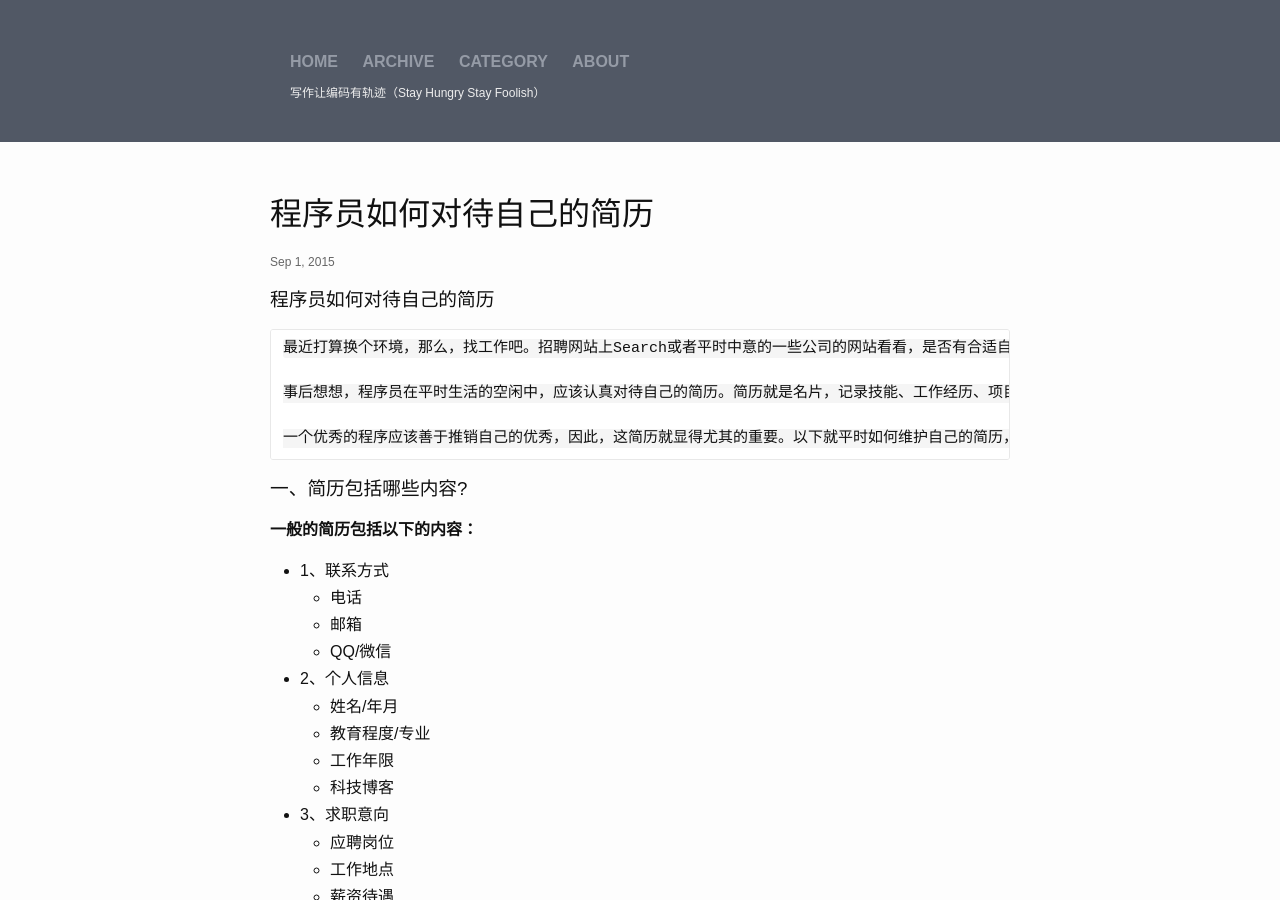
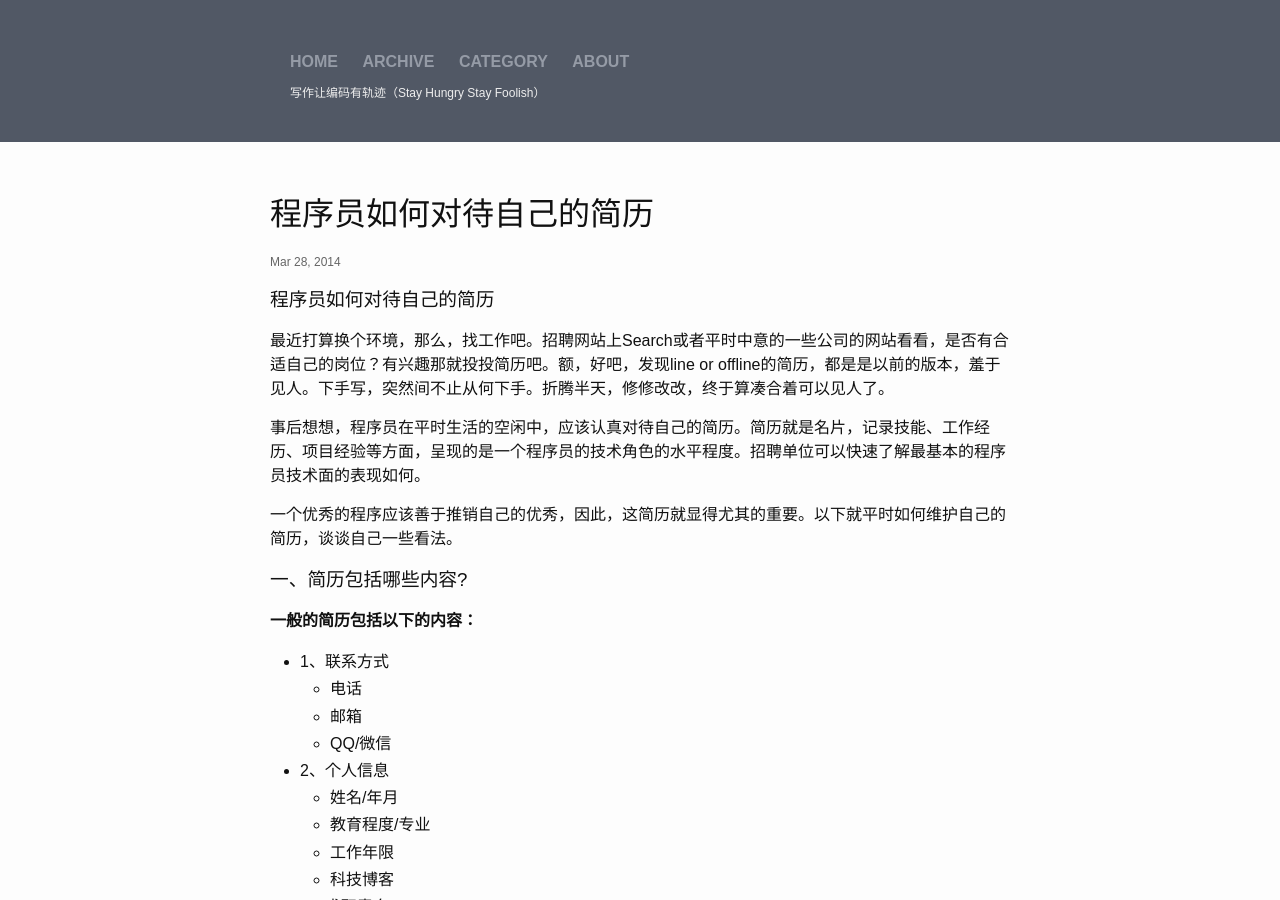
Before and after one commit to ace2github/cch, a Jekyll site: the page built from _posts/2014-03-28-程序员如何对待自己的简历.markdown, in a window 1280 px wide and 900 px high. Built offline with Jekyll 4.4.1, drawn with Linux system fonts in a browser that asks for light colours; Markdown is read by kramdown in place of the engine named in the settings; some of the changed text lies outside the part shown.

Commit message:
new post

```diff
--- a/_posts/2015-09-01-程序员如何对待自己的简历.markdown
+++ b/_posts/2014-03-28-程序员如何对待自己的简历.markdown
@@ -1,16 +1,16 @@
 ---
 layout: post
 title:  "程序员如何对待自己的简历"
-date:   2015-09-01 12:00:00
+date:   2014-03-28 12:00:00
 categories: 杂谈
 ---
 ###程序员如何对待自己的简历
 
-	最近打算换个环境，那么，找工作吧。招聘网站上Search或者平时中意的一些公司的网站看看，是否有合适自己的岗位？有兴趣那就投投简历吧。额，好吧，发现line or offline的简历，都是是以前的版本，羞于见人。下手写，突然间不止从何下手。折腾半天，修修改改，终于算凑合着可以见人了。
+最近打算换个环境，那么，找工作吧。招聘网站上Search或者平时中意的一些公司的网站看看，是否有合适自己的岗位？有兴趣那就投投简历吧。额，好吧，发现line or offline的简历，都是是以前的版本，羞于见人。下手写，突然间不止从何下手。折腾半天，修修改改，终于算凑合着可以见人了。
 
-	事后想想，程序员在平时生活的空闲中，应该认真对待自己的简历。简历就是名片，记录技能、工作经历、项目经验等方面，呈现的是一个程序员的技术角色的水平程度。招聘单位可以快速了解最基本的程序员技术面的表现如何。
+事后想想，程序员在平时生活的空闲中，应该认真对待自己的简历。简历就是名片，记录技能、工作经历、项目经验等方面，呈现的是一个程序员的技术角色的水平程度。招聘单位可以快速了解最基本的程序员技术面的表现如何。
 
-	一个优秀的程序应该善于推销自己的优秀，因此，这简历就显得尤其的重要。以下就平时如何维护自己的简历，谈谈自己一些看法。
+一个优秀的程序应该善于推销自己的优秀，因此，这简历就显得尤其的重要。以下就平时如何维护自己的简历，谈谈自己一些看法。
 
 ###一、简历包括哪些内容?
 
```
Also changed, not shown: other parts of _posts/2014-03-28-程序员如何对待自己的简历.markdown (+1 -0 lines).
